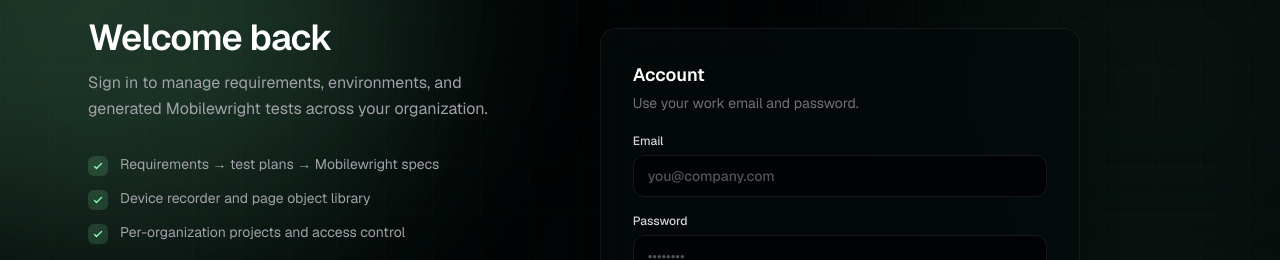
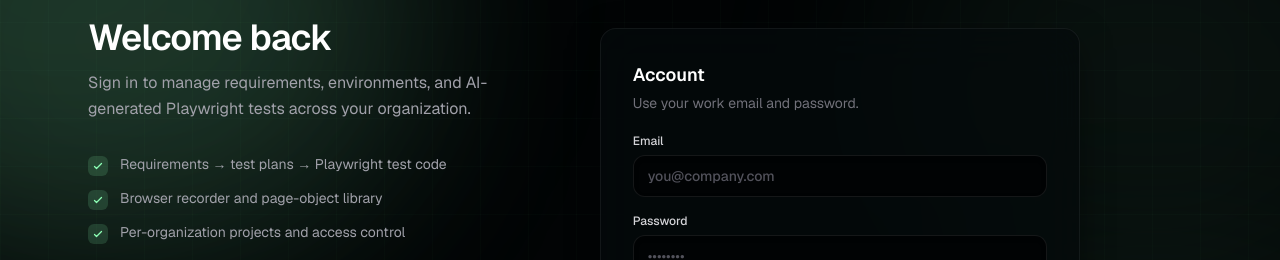
Before and after one commit to jagadeeshqtsolv/automation-ai-platform, a Next.js app in the folder apps/web/: page /login in a window 1280 px wide. Shown: the part 170-430 px from the top of the page. Built offline with nearby package versions, Linux system fonts and the light colour scheme.

Commit message:
ui: update login page content to reference Playwright

```diff
--- a/apps/web/src/app/login/page.tsx
+++ b/apps/web/src/app/login/page.tsx
@@ -7,7 +7,7 @@
   return (
     <AuthPageShell
       title="Welcome back"
-      subtitle="Sign in to manage requirements, environments, and generated Mobilewright tests across your organization."
+      subtitle="Sign in to manage requirements, environments, and AI-generated Playwright tests across your organization."
       footer={
         <>
           <Link href="/" className="text-zinc-400 transition hover:text-white">
--- a/apps/web/src/components/auth-page-shell.tsx
+++ b/apps/web/src/components/auth-page-shell.tsx
@@ -4,8 +4,8 @@
 import { BrandLogo } from "@/components/brand-logo";
 
 const AUTH_FEATURES = [
-  "Requirements → test plans → Mobilewright specs",
-  "Device recorder and page object library",
+  "Requirements → test plans → Playwright test code",
+  "Browser recorder and page-object library",
   "Per-organization projects and access control",
 ] as const;
 
```
